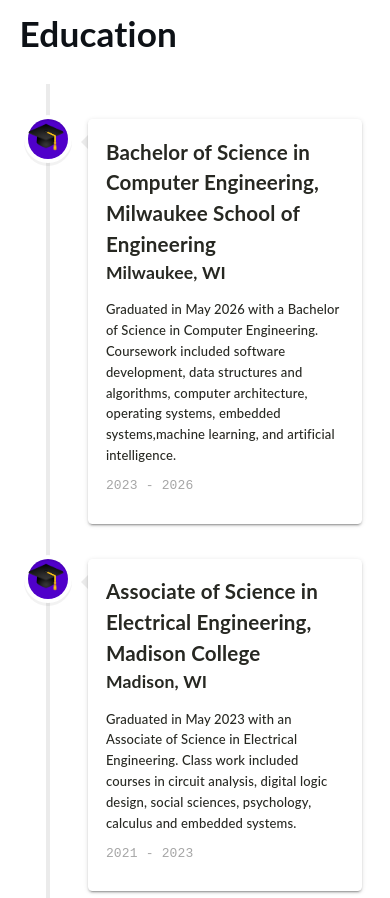
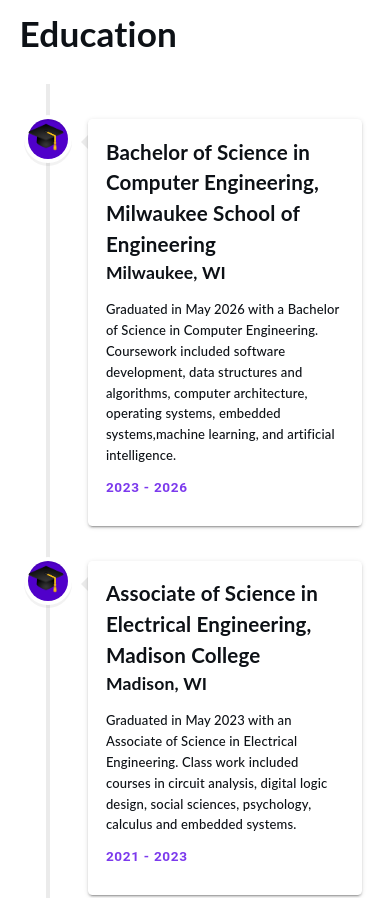
Before and after one commit to willy1211/personal-portfolio, a React (Create React App) app: page / in a window 390 px wide. Shown: the part 3040-3938 px from the top of the page. Built offline with nearby package versions, Linux system fonts and the light colour scheme.

Commit message:
Tested site locally working

```diff
--- a/package.json
+++ b/package.json
@@ -21,7 +21,7 @@
     "react": "^18.3.1",
     "react-dom": "^18.3.1",
     "react-router-dom": "^7.15.0",
-    "react-scripts": "^5.0.1",
+    "react-scripts": "5.0.1",
     "react-vertical-timeline-component": "^3.6.0",
     "sass": "^1.77.4",
     "typescript": "^4.9.5",
@@ -54,7 +54,6 @@
     ]
   },
   "devDependencies": {
-    "@types/react-router-dom": "^5.3.3",
     "@types/react-vertical-timeline-component": "^3.3.6",
     "gh-pages": "^6.3.0"
   }
--- a/src/App.tsx
+++ b/src/App.tsx
@@ -1,6 +1,5 @@
-
+import React, {useState, useEffect} from "react";
 import { Routes, Route } from 'react-router-dom';
-import { useEffect, useState } from "react";
 import {
   Main,
   Education,
--- a/src/assets/styles/Timeline.scss
+++ b/src/assets/styles/Timeline.scss
@@ -1,38 +1,158 @@
-.vertical-timeline span {
-    color: white;
-    font-family: 'Courier Prime', monospace;
+// ── Education / Timeline ────────────────────────────────────────────────────
+
+.education-section {
+  padding: 80px 0;
+  background: #f8f7ff;
+
+  .items-container {
+    max-width: 1100px;
+    margin: 0 auto;
+    padding: 0 24px;
+  }
 }
 
-.vertical-timeline p {
-    color: rgb(39, 40, 34);
+// Section header
+.section-header {
+  text-align: center;
+  margin-bottom: 56px;
+
+  .section-label {
+    display: inline-block;
+    font-size: 0.75rem;
+    font-weight: 700;
+    letter-spacing: 0.15em;
+    text-transform: uppercase;
+    color: #7c3aed;
+    background: rgba(124, 58, 237, 0.08);
+    padding: 4px 14px;
+    border-radius: 999px;
+    margin-bottom: 14px;
   }
 
-.vertical-timeline-element p {
-    color: rgb(39, 40, 34);
+  h1 {
+    font-size: clamp(2rem, 5vw, 3rem);
+    font-weight: 800;
+    color: #1a1a2e;
+    margin: 0 0 12px;
+    letter-spacing: -0.02em;
   }
 
-.vertical-timeline-element h3 {
-    color: rgb(39, 40, 34);
+  .section-subtitle {
+    font-size: 1rem;
+    color: #6b7280;
+    margin: 0;
+  }
 }
 
-.vertical-timeline-element h4 {
-    color: rgb(39, 40, 34);
+// Card internals
+.edu-card {
+  display: flex;
+  flex-direction: column;
+  gap: 10px;
+
+  &__meta {
+    display: flex;
+    align-items: center;
+    gap: 8px;
+    flex-wrap: wrap;
   }
 
-.vertical-timeline-element span {
-    color: rgb(39, 40, 34);
+  &__degree {
+    font-size: 0.75rem;
+    font-weight: 700;
+    letter-spacing: 0.1em;
+    text-transform: uppercase;
+    color: #5000ca;
+    background: rgba(80, 0, 202, 0.07);
+    padding: 3px 10px;
+    border-radius: 999px;
   }
 
-.vertical-timeline-element .vertical-timeline-element-date {
-    color: white;
+  &__dot {
+    color: #d1d5db;
+    font-size: 1rem;
   }
 
-.svg-inline--fa {
-    color: white;
+  &__graduated {
+    font-size: 0.8rem;
+    color: #9ca3af;
+    font-weight: 500;
   }
 
-@media screen and (max-width: 1170px) {
-    .vertical-timeline-element .vertical-timeline-element-date {
-        color: rgb(39, 40, 34);
+  &__field {
+    font-size: 1.25rem;
+    font-weight: 800;
+    color: #1a1a2e;
+    margin: 0;
+    letter-spacing: -0.01em;
+    line-height: 1.3;
+  }
+
+  &__school {
+    font-size: 0.9rem;
+    font-weight: 600;
+    color: #4b5563;
+    margin: 0;
+    display: flex;
+    align-items: center;
+    gap: 10px;
+    flex-wrap: wrap;
+  }
+
+  &__location {
+    font-size: 0.78rem;
+    font-weight: 500;
+    color: #9ca3af;
+
+    &::before {
+      content: '📍';
+      margin-right: 3px;
+      font-size: 0.75rem;
     }
   }
+
+  &__highlights {
+    display: flex;
+    flex-wrap: wrap;
+    gap: 6px;
+    margin-top: 4px;
+  }
+
+  &__tag {
+    font-size: 0.72rem;
+    font-weight: 600;
+    color: #374151;
+    background: #f3f4f6;
+    border: 1px solid #e5e7eb;
+    padding: 3px 10px;
+    border-radius: 6px;
+    letter-spacing: 0.01em;
+    transition: background 0.2s, color 0.2s;
+
+    &:hover {
+      background: rgba(80, 0, 202, 0.08);
+      color: #5000ca;
+      border-color: rgba(80, 0, 202, 0.2);
+    }
+  }
+}
+
+// Timeline date text
+.vertical-timeline-element-date {
+  font-size: 0.85rem !important;
+  font-weight: 700 !important;
+  color: #7c3aed !important;
+  letter-spacing: 0.05em;
+  opacity: 1 !important;
+}
+
+// Responsive
+@media (max-width: 768px) {
+  .edu-card {
+    &__school {
+      flex-direction: column;
+      align-items: flex-start;
+      gap: 4px;
+    }
+  }
+}
--- a/src/pages/ProjectPage.tsx
+++ b/src/pages/ProjectPage.tsx
@@ -1,20 +1,11 @@
-import React from 'react';
+// import React from 'react';
+import { useParams, Link } from 'react-router-dom';
 import { projectLookup } from '../data/projects';
 import ProjectDetail from '../components/ProjectDetail';
-// import { Link } from '@mui/material';
-import { Link } from 'react-router-dom';
 
-function getProjectIdFromPath(): string | undefined {
-  if (typeof window === 'undefined') {
-    return undefined;
-  }
-
-  const match = window.location.pathname.match(/\/project\/([^/]+)/);
-  return match ? decodeURIComponent(match[1]) : undefined;
-}
 
 export default function ProjectPage() {
-  const projectId = getProjectIdFromPath();
+  const { projectId } = useParams();
   const project = projectId ? projectLookup[projectId] : undefined;
 
   if (!project) {
--- a/src/scss.d.ts
+++ b/src/scss.d.ts
@@ -1 +1,2 @@
 declare module '*.scss';
+declare module '*.css';
```
Also changed, not shown: 1 other file (tests, documents, lock files or other folders). Lines whose indentation alone changed are shown as unchanged.
